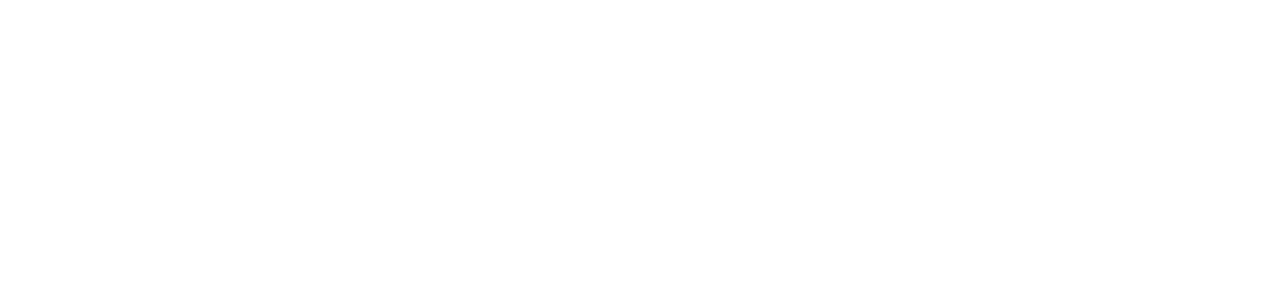
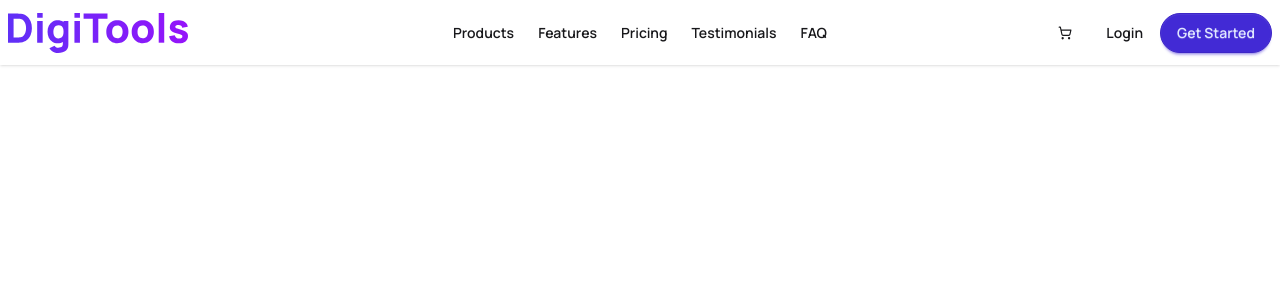
Before and after one commit to chandan-d-karmaker/digitools, a React (Vite) app: page / in a window 1280 px wide. Shown: the top 300 px of the page. Built offline with nearby package versions, Linux system fonts and the light colour scheme.

Commit message:
worked on navbar

```diff
--- a/package.json
+++ b/package.json
@@ -13,6 +13,7 @@
     "@tailwindcss/vite": "^4.2.2",
     "react": "^19.1.1",
     "react-dom": "^19.1.1",
+    "react-icons": "^5.6.0",
     "tailwindcss": "^4.2.2"
   },
   "devDependencies": {
--- a/src/App.jsx
+++ b/src/App.jsx
@@ -1,9 +1,13 @@
 import './App.css'
+import NavBar from './components/NavBar'
 
 function App() {
 
   return (
-    <>  </>
+    <>
+      <NavBar/>
+
+    </>
   )
 }
 
--- /dev/null
+++ b/src/components/NavBar.jsx
@@ -0,0 +1,31 @@
+import React from 'react';
+import Logo from '../assets/DigiTools.svg';
+import { LuShoppingCart } from "react-icons/lu";
+
+const NavBar = () => {
+    return (
+        <div>
+            <div className="navbar bg-base-100 shadow-sm">
+                <div className="navbar-start">
+                    <img src={Logo} alt="Logo" />
+                </div>
+                <div className="navbar-center hidden lg:flex">
+                    <ul className="menu menu-horizontal px-1">
+                        <li><a className='font-semibold'>Products</a></li>
+                        <li><a className='font-semibold'>Features</a></li>
+                        <li><a className='font-semibold'>Pricing</a></li>
+                        <li><a className='font-semibold'>Testimonials</a></li>
+                        <li><a className='font-semibold'>FAQ</a></li>
+                    </ul>
+                </div>
+                <div className="navbar-end">
+                    <a className='btn btn-ghost'><LuShoppingCart /></a>
+                    <a className='btn btn-ghost'> Login</a>
+                    <a className="btn btn-primary rounded-full font-semibold">Get Started</a>
+                </div>
+            </div>
+        </div>
+    );
+};
+
+export default NavBar;
```
Also changed, not shown: src/assets/DigiTools.svg (added), 1 other file (tests, documents, lock files or other folders).
